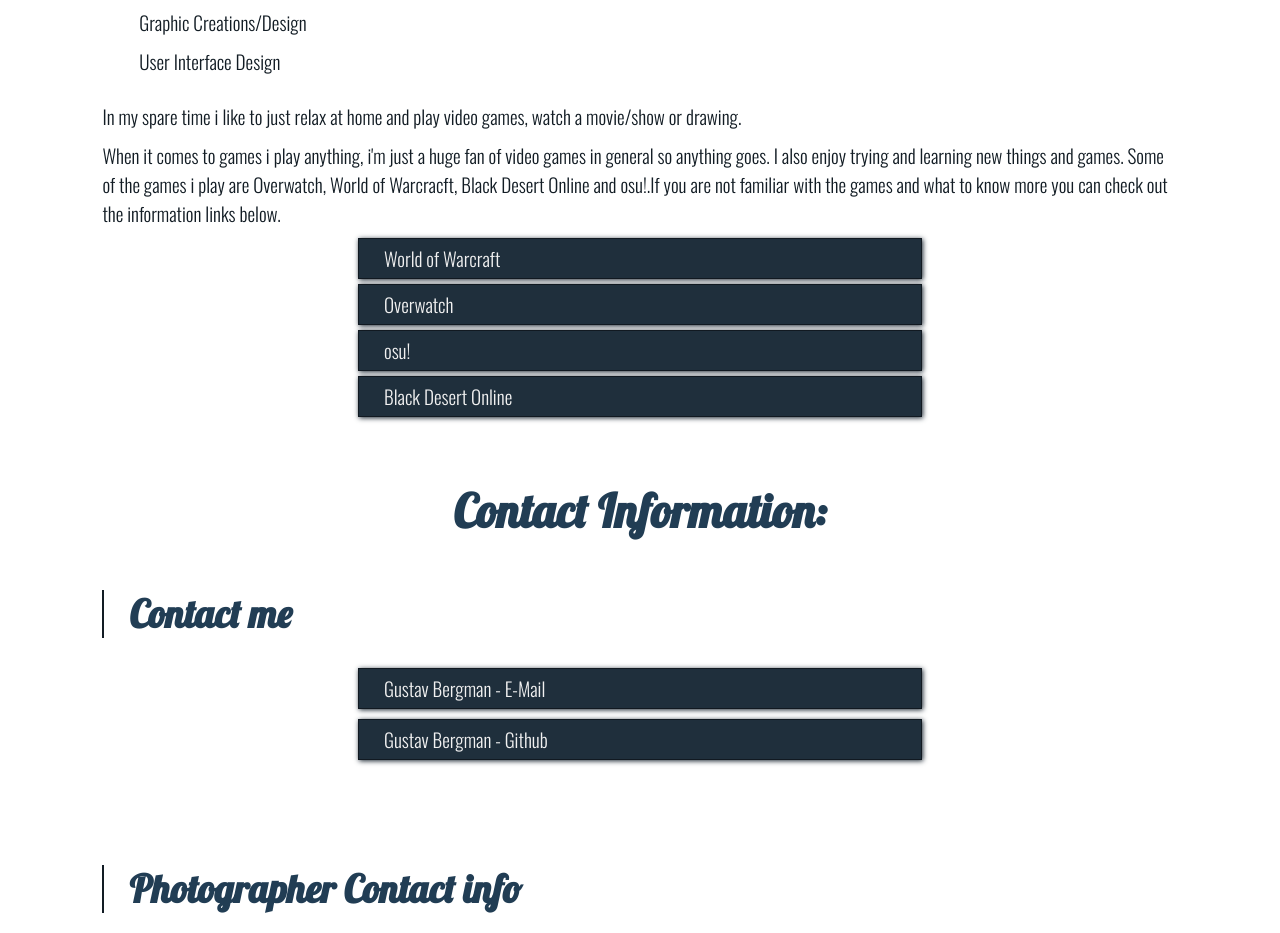
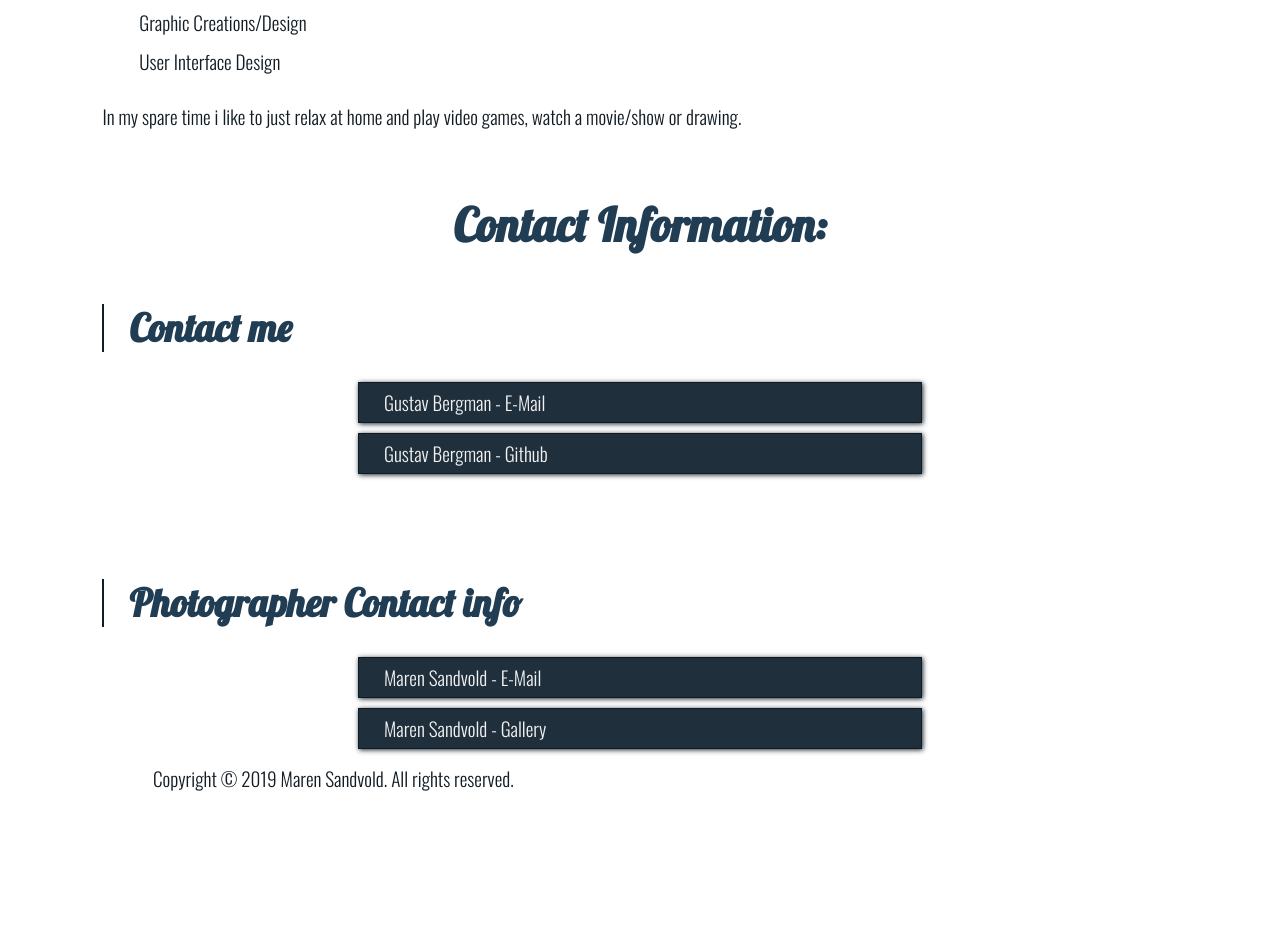
Before and after one commit to Aarux/react_portfolio, a React (Create React App) app: page / in a window 1280 px wide. Shown: the part 4700-5633 px from the top of the page. Built offline with nearby package versions, Linux system fonts and the light colour scheme; no server answers.

Commit message:
Fixed vulnerabilities

```diff
--- a/package.json
+++ b/package.json
@@ -5,7 +5,7 @@
   "dependencies": {
     "react": "^16.7.0",
     "react-dom": "^16.7.0",
-    "react-scripts": "2.1.3",
+    "react-scripts": "^3.2.0",
     "styled-components": "^4.2.0"
   },
   "scripts": {
--- a/src/components/About/index.js
+++ b/src/components/About/index.js
@@ -54,7 +54,7 @@
           In my spare time i like to just relax at home and play video games,
           watch a movie/show or drawing.
         </p>
-        <p>
+        {/* <p>
           When it comes to games i play anything, i'm just a huge fan of video
           games in general so anything goes. I also enjoy trying and learning
           new things and games. Some of the games i play are Overwatch, World of
@@ -73,7 +73,7 @@
           <a href="https://en.wikipedia.org/wiki/Black_Desert_Online">
             Black Desert Online
           </a>
-        </InfoLinks>
+        </InfoLinks> */}
       </AboutWrapper>
     );
   }
```
Also changed, not shown: src/styles/GlobalStyle.js (+71 -1 lines), 1 other file (tests, documents, lock files or other folders).
